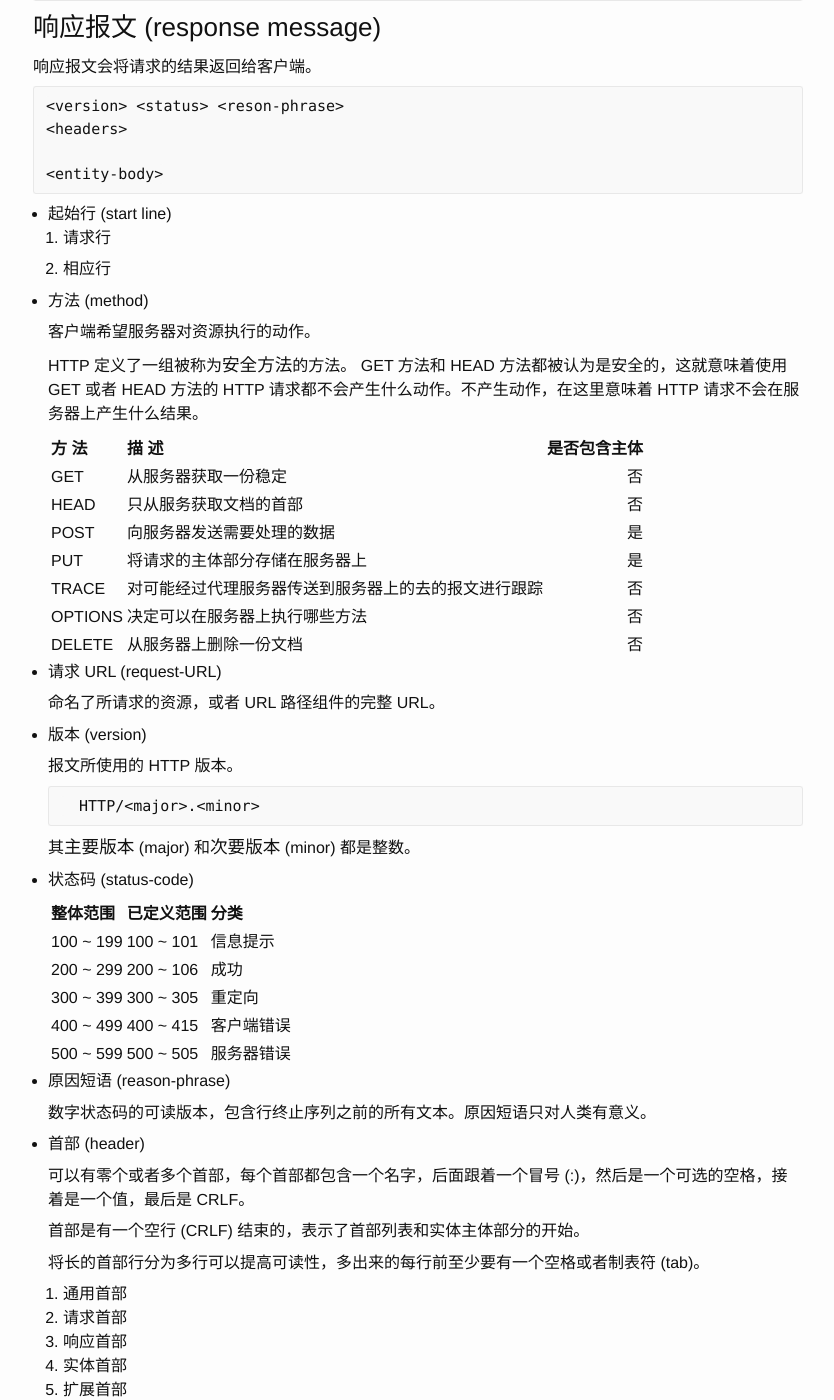
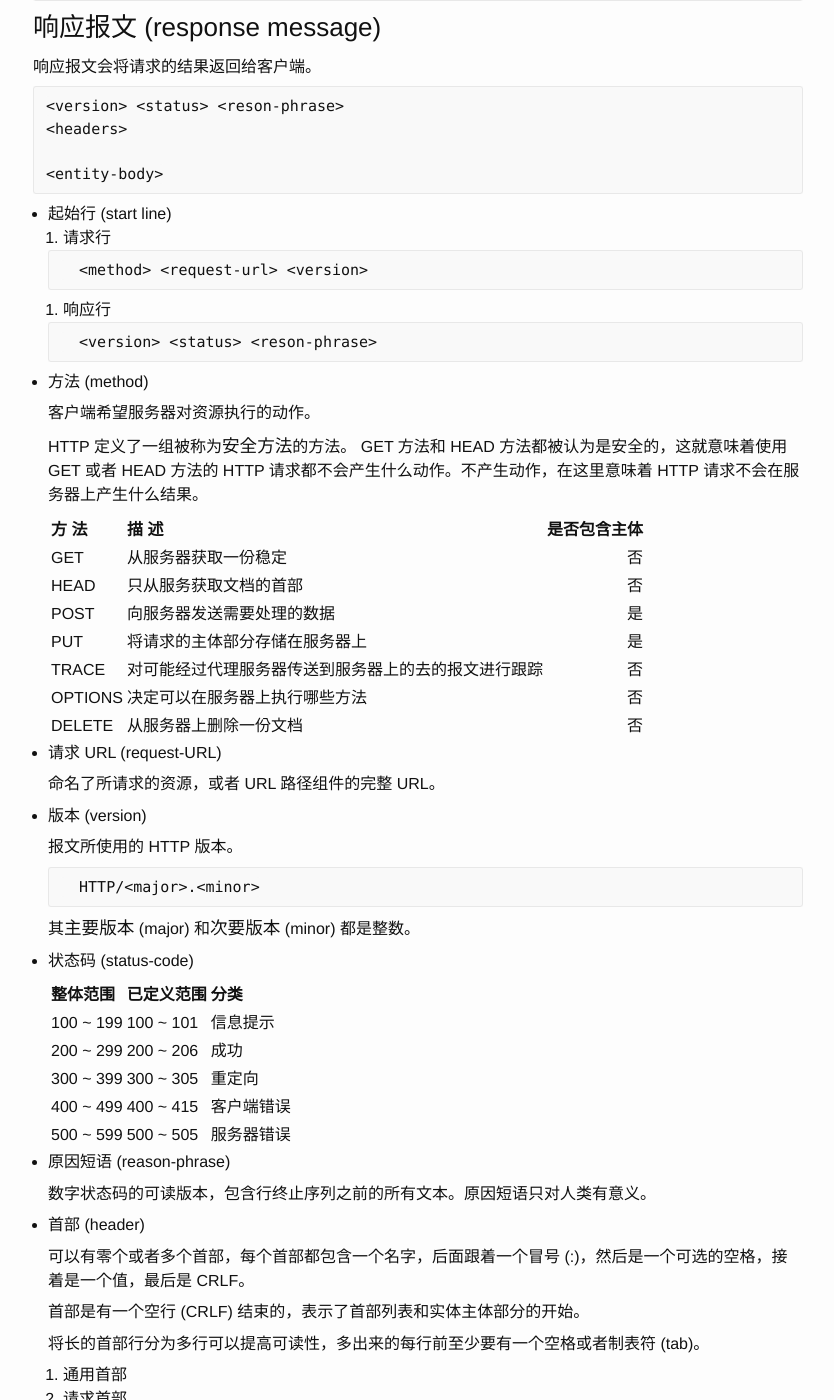
Before and after one commit to ousiax/ousiax.github.io, a Jekyll site: the page built from _posts/2016-09-26-http-message.md, in a window 1280 px wide and 1400 px high, scrolled down 800 px. Shown: the whole window, without its empty margins (222-1056 px from the left). Built offline with Jekyll 4.4.1, drawn with Linux system fonts in a browser that asks for light colours; comment, search, counter and statistics services are not loaded.

Commit message:
Update 2016-09-26-http-message.md

````diff
--- a/_posts/2016-09-26-http-message.md
+++ b/_posts/2016-09-26-http-message.md
@@ -48,7 +48,15 @@ HTTP 报文是简单的格式化数据块。每条报文都包含一条来自客
 - 起始行 (start line)
     1. 请求行
 
-    1. 相应行
+    ```
+    <method> <request-url> <version>
+    ```
+
+    1. 响应行
+
+    ```
+    <version> <status> <reson-phrase>
+    ```
 
 - 方法 (method)
 
@@ -86,7 +94,7 @@ HTTP 报文是简单的格式化数据块。每条报文都包含一条来自客
    | 整体范围 | 已定义范围 | 分类 |
    |----------| ---------  | ----|
    | 100 ~ 199 | 100 ~ 101 | 信息提示 |
-   | 200 ~ 299 | 200 ~ 106 | 成功|
+   | 200 ~ 299 | 200 ~ 206 | 成功|
    | 300 ~ 399 | 300 ~ 305 | 重定向|
    | 400 ~ 499 | 400 ~ 415 | 客户端错误|
    | 500 ~ 599 | 500 ~ 505 | 服务器错误|
````
